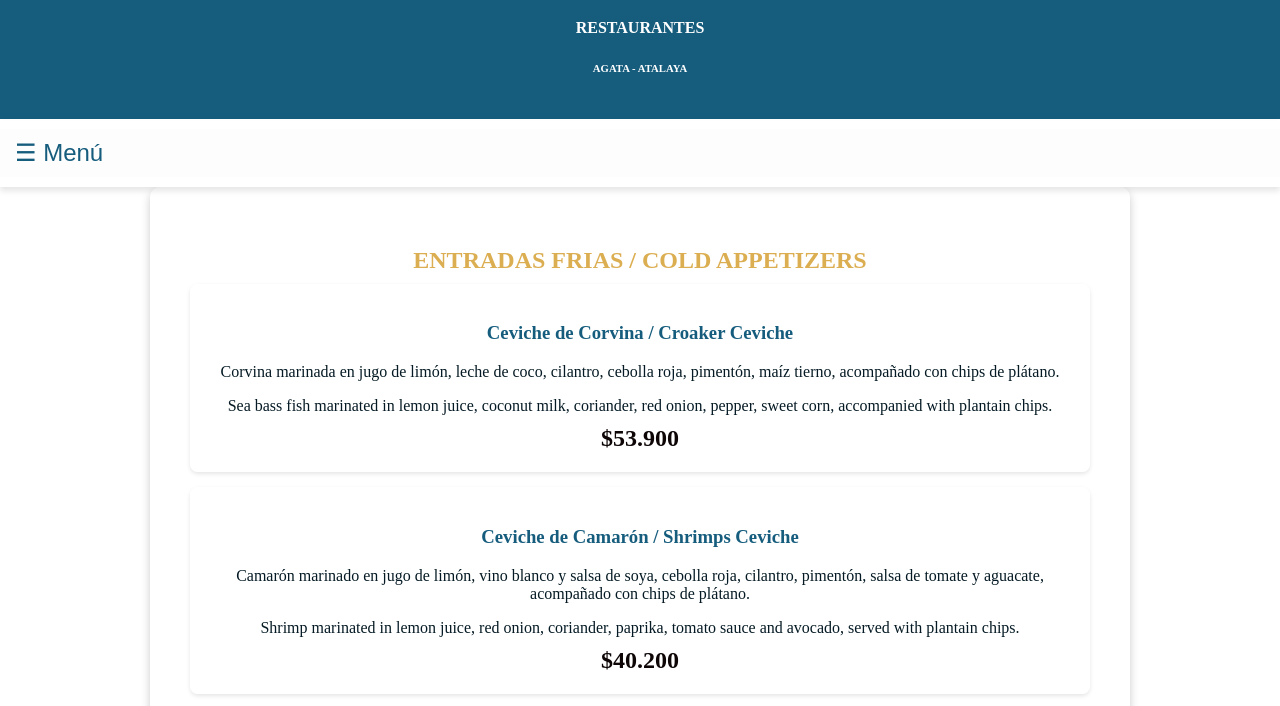
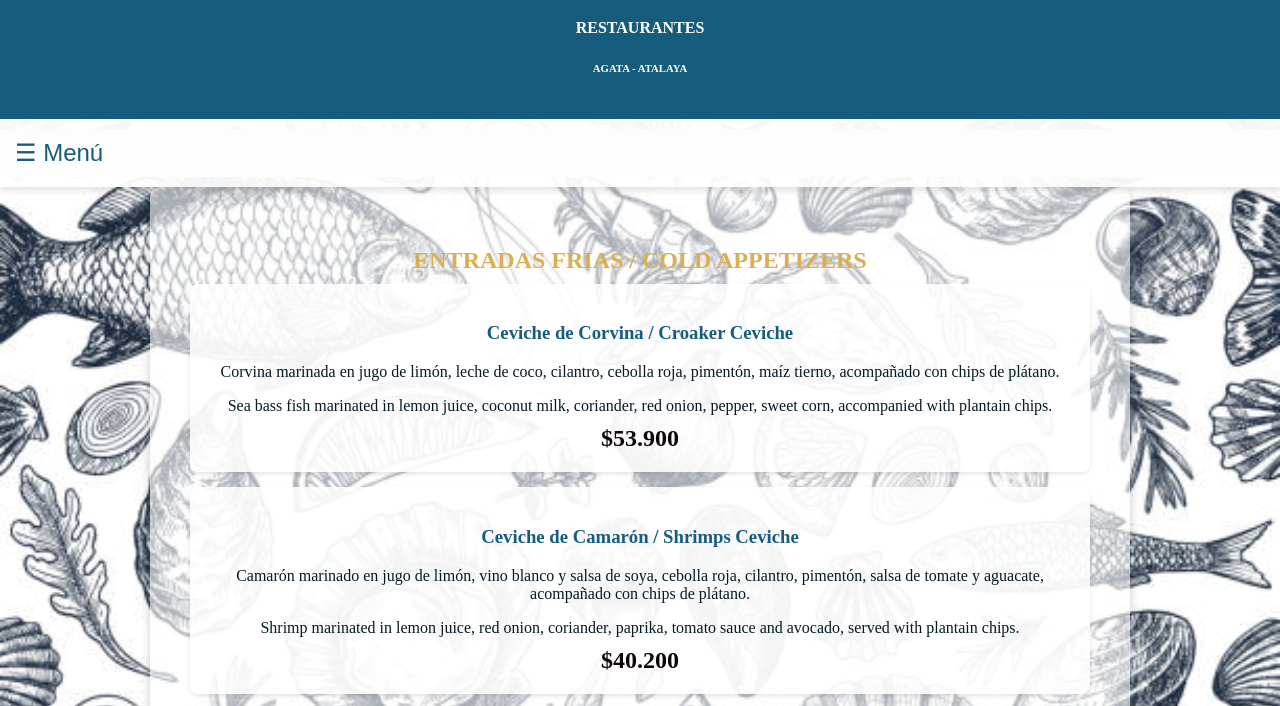
Before and after one commit to siscopac/MenuAtalayaAgata, a plain HTML site: page index.html in a window 1280 px wide. Shown: the part 81-787 px from the top of the page. Drawn offline with Linux system fonts and the light colour scheme.

Commit message:
Add files via upload

```diff
--- a/styles.css
+++ b/styles.css
@@ -2,7 +2,7 @@ body {
     font-family: 'Times New Roman', serif;
     margin: 0;
     padding: 0;
-    background: url('img/MosaicoMariscos.jpg') no-repeat center center fixed;
+    background: url('MosaicoMariscos.jpg') no-repeat center center fixed;
     background-size: cover;
     color: #155c7d;
     text-align: center;
```
Also changed, not shown: MosaicoMariscos.jpg (added).
